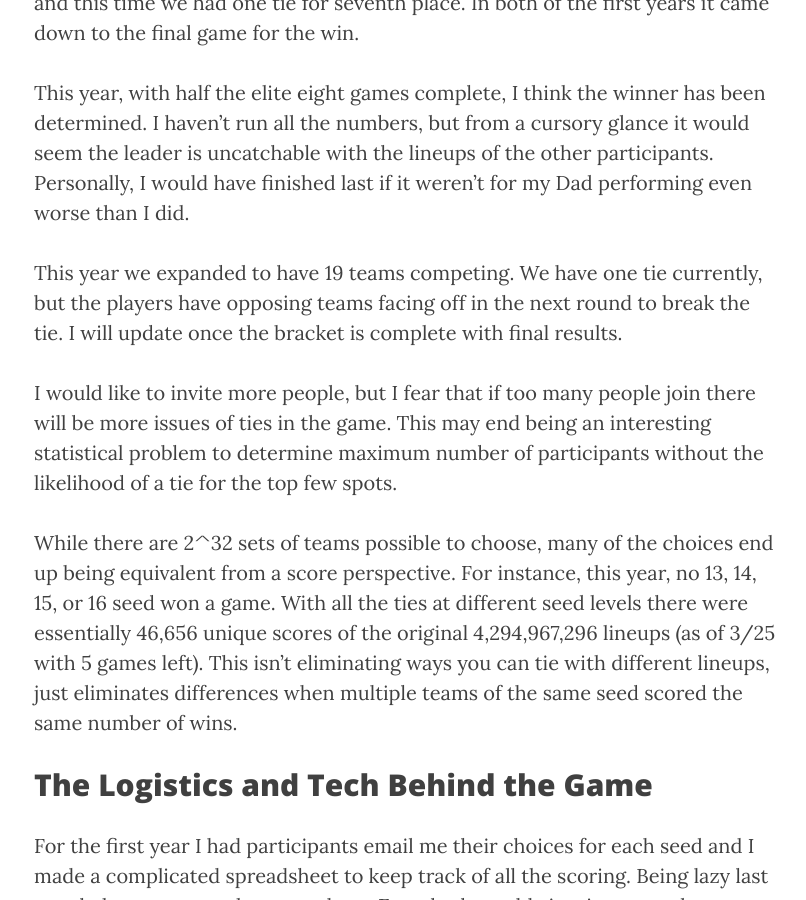
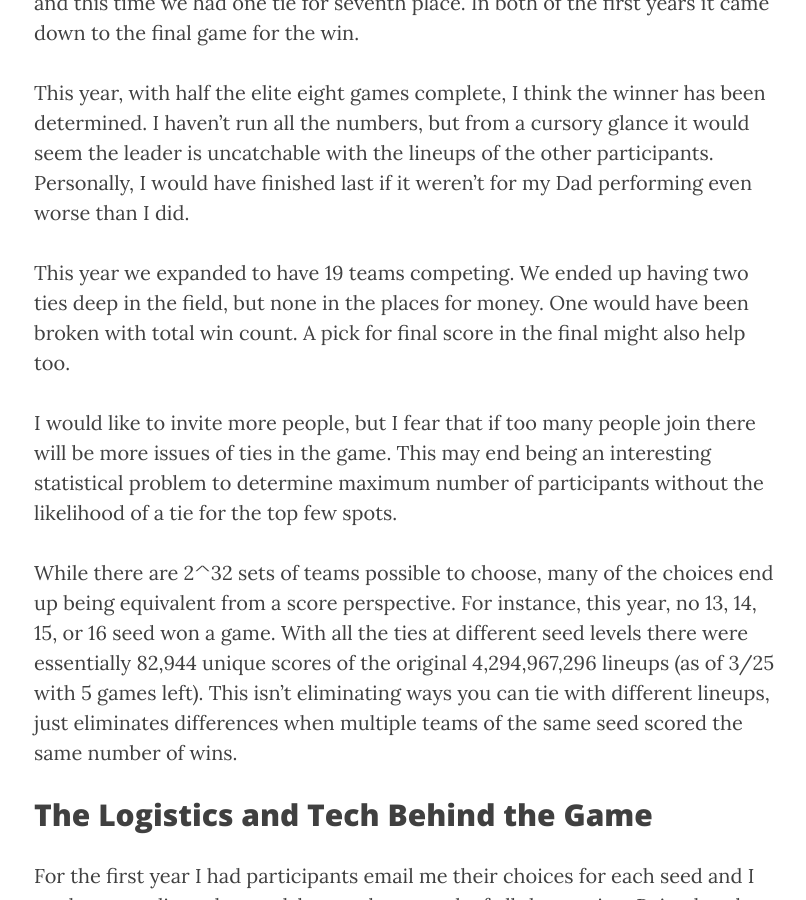
Before and after one commit to thatRailsGuy/thatRailsGuy.github.io, a Jekyll site: the page built from _posts/2017-03-25-bracketless_bracket.markdown, in a window 1280 px wide and 900 px high, scrolled down 1210 px. Shown: the whole window, without its empty margins (231-1037 px from the left). Built offline with Jekyll 4.4.1, drawn with Linux system fonts in a browser that asks for light colours; nearby versions of some CDN libraries; some of the changed text lies outside the part shown.

Commit message:
Updates Basketball stats to reflect final scores

```diff
--- a/_posts/2017-03-25-bracketless_bracket.markdown
+++ b/_posts/2017-03-25-bracketless_bracket.markdown
@@ -7,7 +7,7 @@ author:     "Clint Cecil"
 header-img: "img/basket-ball-header.jpg"
 ---
 
-### Article to be updated at end of NCAA Tournament.
+### Article updated at end of NCAA Tournament.
 
 ## The Game
 A few years ago, we set out upon looking for ways to choose our draft order for fantasy football and I stumbled on an article about an alternative betting pool that didn't require much prior knowledge to win. I think the original source of the method is Bill James, as linked [here](http://blogs.wsj.com/numbers/ncaa-bracket-math-1043/) but it's behind a paywall now.
@@ -20,11 +20,11 @@ After the first year of success, we continued the following year without the inv
 
 This year, with half the elite eight games complete, I think the winner has been determined. I haven't run all the numbers, but from a cursory glance it would seem the leader is uncatchable with the lineups of the other participants. Personally, I would have finished last if it weren't for my Dad performing even worse than I did.
 
-This year we expanded to have 19 teams competing. We have one tie currently, but the players have opposing teams facing off in the next round to break the tie. I will update once the bracket is complete with final results.
+This year we expanded to have 19 teams competing. We ended up having two ties deep in the field, but none in the places for money. One would have been broken with total win count. A pick for final score in the final might also help too.
 
 I would like to invite more people, but I fear that if too many people join there will be more issues of ties in the game. This may end being an interesting statistical problem to determine maximum number of participants without the likelihood of a tie for the top few spots.
 
-While there are 2^32 sets of teams possible to choose, many of the choices end up being equivalent from a score perspective. For instance, this year, no 13, 14, 15, or 16 seed won a game. With all the ties at different seed levels there were essentially 46,656 unique scores of the original 4,294,967,296 lineups (as of 3/25 with 5 games left). This isn't eliminating ways you can tie with different lineups, just eliminates differences when multiple teams of the same seed scored the same number of wins.
+While there are 2^32 sets of teams possible to choose, many of the choices end up being equivalent from a score perspective. For instance, this year, no 13, 14, 15, or 16 seed won a game. With all the ties at different seed levels there were essentially 82,944 unique scores of the original 4,294,967,296 lineups (as of 3/25 with 5 games left). This isn't eliminating ways you can tie with different lineups, just eliminates differences when multiple teams of the same seed scored the same number of wins.
 
 ## The Logistics and Tech Behind the Game
 
```
